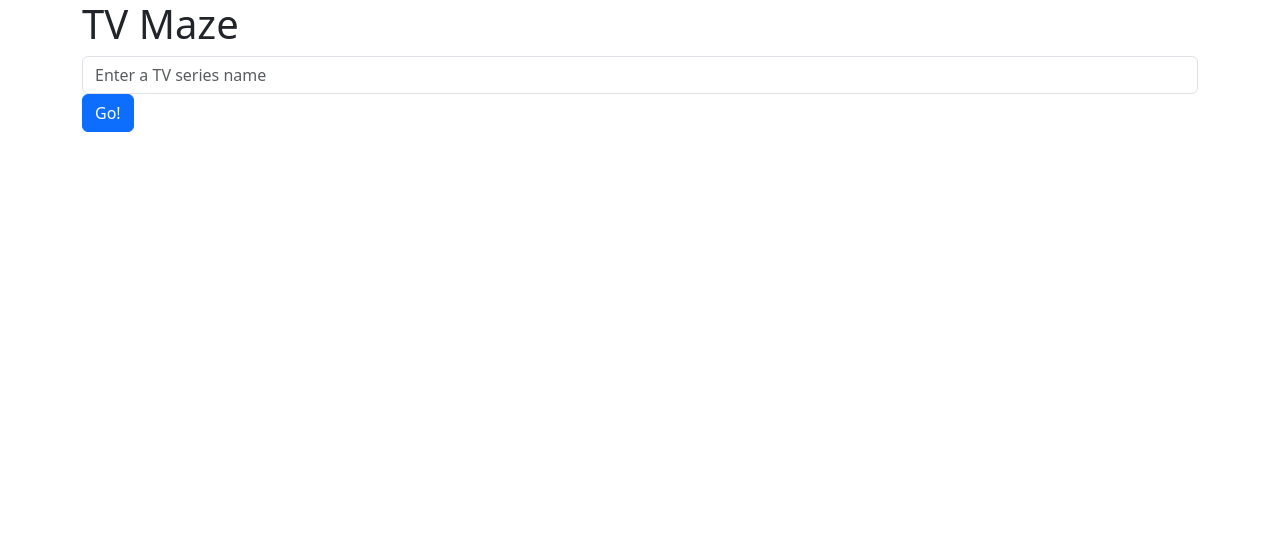
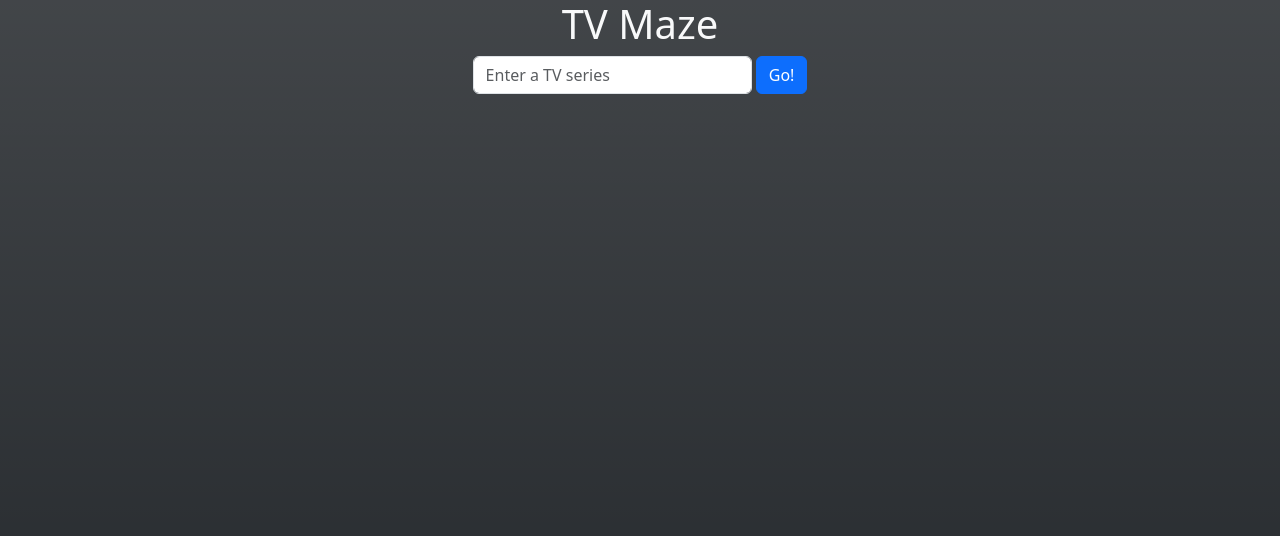
Before and after one commit to acollino/TV-maze, a plain HTML site: page index.html in a window 1280 px wide. Drawn offline with nearby package versions, Linux system fonts and the light colour scheme.

Commit message:
change to centered layout, dark background

```diff
--- a/index.html
+++ b/index.html
@@ -7,21 +7,21 @@
       href="https://unpkg.com/bootstrap/dist/css/bootstrap.css"
     />
   </head>
-  <body>
+  <body class="bg-dark bg-gradient" style="background: fixed;">
     <div class="container">
-      <h1>TV Maze</h1>
+      <h1 class="text-center text-light">TV Maze</h1>
 
-      <form class="form-inline" id="search-form">
+      <form class="form-inline text-center" id="search-form">
         <input
-          class="form-control"
+          class="form-control w-25 d-inline"
           id="search-query"
-          placeholder="Enter a TV series name"
+          placeholder="Enter a TV series"
           required
         />
-        <button class="btn btn-primary" type="submit">Go!</button>
+        <button class="btn btn-primary align-baseline" type="submit">Go!</button>
       </form>
 
-      <div class="row mt-3" id="shows-list"></div>
+      <div class="row mt-3 mb-3 justify-content-center" id="shows-list"></div>
 
       <script src="https://unpkg.com/jquery"></script>
       <script src="https://unpkg.com/axios/dist/axios.js"></script>
```
